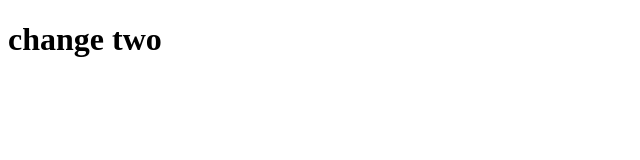
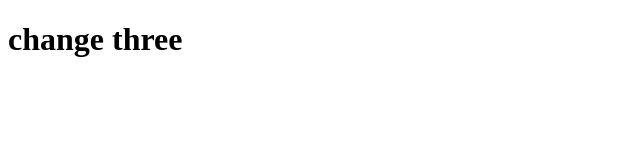
Before and after one commit to tudorpopoiu/first-app, an Angular app: page / in a window 1280 px wide. Shown: the top 160 px of the page, without its empty margins (0-640 px from the left). Built offline with nearby package versions, Linux system fonts and the light colour scheme.

Commit message:
change 3

```diff
--- a/src/app/app.component.ts
+++ b/src/app/app.component.ts
@@ -6,5 +6,5 @@ import { Component } from '@angular/core';
   styleUrls: ['./app.component.css']
 })
 export class AppComponent {
-  title = 'change two';
+  title = 'change three';
 }
```
